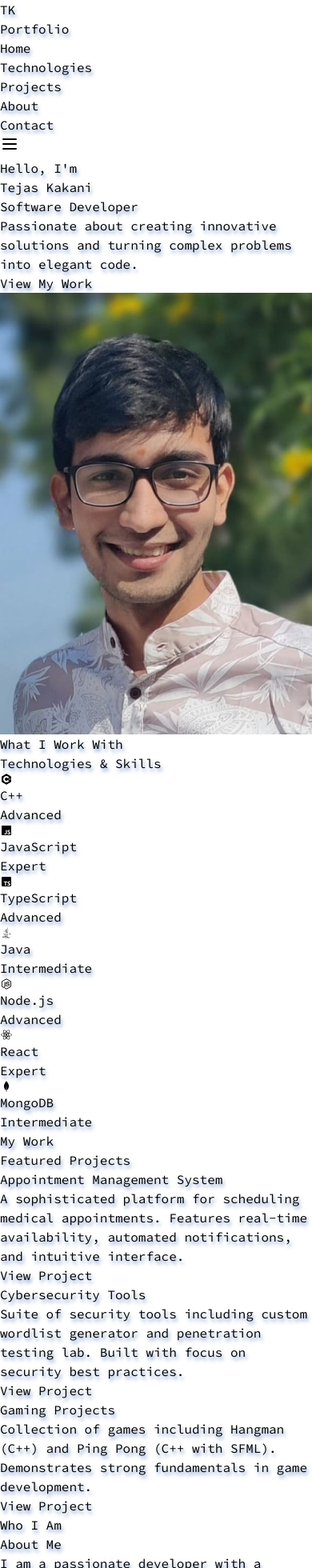
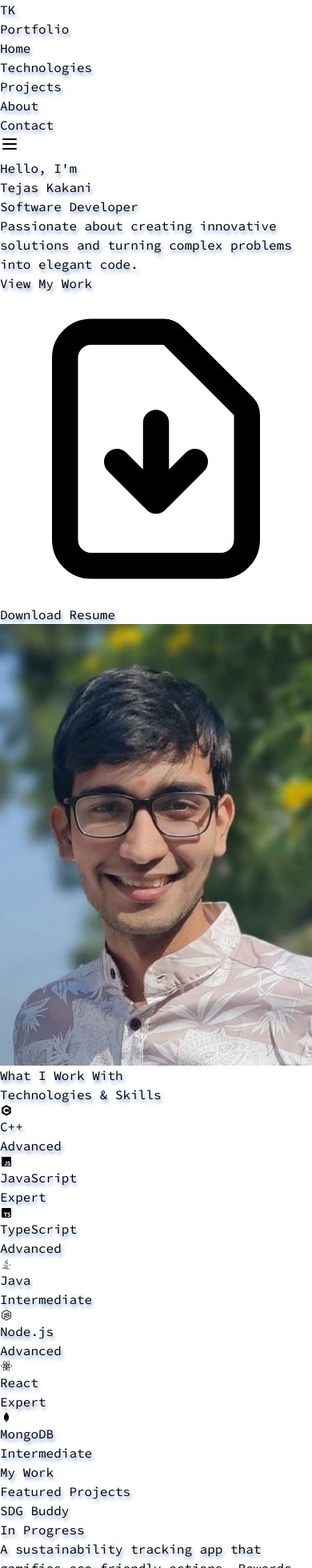
Before and after one commit to TejasKakani/myportfolio, a React (Vite) app: page / in a window 390 px wide. Shown: the top 1960 px of the page at 80% size. Built offline with nearby package versions, Linux system fonts and the light colour scheme.

Commit message:
Added a resume file

```diff
--- a/src/components/Contact.jsx
+++ b/src/components/Contact.jsx
@@ -36,6 +36,19 @@ function Contact() {
                 Send Email
               </motion.a>
 
+              <motion.a
+                href="/resume.pdf"
+                download
+                whileHover={{ scale: 1.02 }}
+                whileTap={{ scale: 0.98 }}
+                className="flex items-center gap-3 bg-gradient-to-r from-purple-500 to-pink-500 text-white px-6 py-3 rounded-lg font-semibold text-lg justify-center hover:shadow-lg transition-all"
+              >
+                <svg xmlns="http://www.w3.org/2000/svg" className="h-6 w-6" fill="none" viewBox="0 0 24 24" stroke="currentColor">
+                  <path strokeLinecap="round" strokeLinejoin="round" strokeWidth={2} d="M12 10v6m0 0l-3-3m3 3l3-3m2 8H7a2 2 0 01-2-2V5a2 2 0 012-2h5.586a1 1 0 01.707.293l5.414 5.414a1 1 0 01.293.707V19a2 2 0 01-2 2z" />
+                </svg>
+                Download Resume
+              </motion.a>
+
               <div className="flex justify-center gap-4 mt-4">
                 <motion.a
                   href="https://github.com/TejasKakani"
--- a/src/components/Hero.jsx
+++ b/src/components/Hero.jsx
@@ -14,6 +14,7 @@ function Hero() {
             <h1 className="text-5xl md:text-6xl font-bold bg-gradient-to-r from-purple-500 via-pink-500 to-red-500 bg-clip-text text-transparent mb-4">Tejas Kakani</h1>
             <h2 className="text-2xl md:text-3xl bg-gradient-to-r from-purple-500 via-pink-500 to-red-500 bg-clip-text text-transparent mb-6">Software Developer</h2>
             <p className="text-gray-300 max-w-md mb-8">Passionate about creating innovative solutions and turning complex problems into elegant code.</p>
+            <div className="flex flex-col sm:flex-row gap-4 justify-center md:justify-start">
               <motion.a
                 href="https://github.com/TejasKakani"
                 target="_blank"
@@ -24,6 +25,20 @@ function Hero() {
               >
                 View My Work
               </motion.a>
+              <motion.a
+                href="/resume.pdf"
+                target="_blank"
+                rel="noopener noreferrer"
+                whileHover={{ scale: 1.05 }}
+                whileTap={{ scale: 0.95 }}
+                className="inline-flex items-center gap-2 bg-white/10 backdrop-blur-sm text-white px-8 py-3 rounded-full hover:bg-white/20 transition-all cursor-pointer border border-white/10"
+              >
+                <svg xmlns="http://www.w3.org/2000/svg" className="h-5 w-5" viewBox="0 0 24 24" fill="none" stroke="currentColor" strokeWidth="2">
+                  <path strokeLinecap="round" strokeLinejoin="round" d="M12 10v6m0 0l-3-3m3 3l3-3m2 8H7a2 2 0 01-2-2V5a2 2 0 012-2h5.586a1 1 0 01.707.293l5.414 5.414a1 1 0 01.293.707V19a2 2 0 01-2 2z" />
+                </svg>
+                Download Resume
+              </motion.a>
+            </div>
         </motion.div>
         <motion.div
           initial={{ opacity: 0, x: 50 }}
--- a/src/components/Projects.jsx
+++ b/src/components/Projects.jsx
@@ -1,7 +1,7 @@
 import { motion, useScroll, useTransform } from "framer-motion";
 import { useRef } from "react";
 
-function Card({title, description, link}) {
+function Card({title, description, link, status}) {
     const ref = useRef(null);
     const {scrollYProgress} = useScroll({
         target: ref,
@@ -18,10 +18,17 @@ function Card({title, description, link}) {
         >
             <motion.div
               whileHover={{ scale: 1.03 }}
-              className="bg-white/5 backdrop-blur-sm p-6 rounded-xl shadow-xl h-[400px] flex flex-col"
+              className="bg-white/5 backdrop-blur-sm p-8 rounded-xl shadow-xl h-[450px] flex flex-col relative"
             >
-                <h1 className="font-bold text-2xl text-white mb-4">{title}</h1>
-                <p className="text-gray-300 text-lg flex-grow">{description}</p>
+                <div className="flex items-start justify-between mb-6">
+                    <h1 className="font-bold text-2xl text-white">{title}</h1>
+                    {status && (
+                        <span className="inline-flex items-center px-3 py-1 rounded-full text-sm font-medium bg-purple-500/20 text-purple-300 border border-purple-500/30">
+                            {status}
+                        </span>
+                    )}
+                </div>
+                <p className="text-gray-300 text-lg flex-grow leading-relaxed">{description}</p>
                 {link && (
                   <motion.a
                     href={link}
@@ -39,6 +46,32 @@ function Card({title, description, link}) {
 }
 
 function Projects() {
+  const containerRef = useRef(null);
+
+  const handleMouseMove = (e) => {
+    if (!containerRef.current) return;
+
+    const container = containerRef.current;
+    const containerWidth = container.offsetWidth;
+    const mouseX = e.clientX;
+    const containerRect = container.getBoundingClientRect();
+    const containerLeft = containerRect.left;
+    const scrollWidth = container.scrollWidth;
+
+    // Calculate the scroll position based on mouse position
+    const scrollZone = 0.2; // 20% of the container width on each side
+    const zoneWidth = containerWidth * scrollZone;
+
+    if (mouseX < containerLeft + zoneWidth) {
+      // Scroll left when mouse is in the left zone
+      const scrollSpeed = (1 - (mouseX - containerLeft) / zoneWidth) * 15;
+      container.scrollLeft -= scrollSpeed;
+    } else if (mouseX > containerLeft + containerWidth - zoneWidth) {
+      // Scroll right when mouse is in the right zone
+      const scrollSpeed = (1 - (containerLeft + containerWidth - mouseX) / zoneWidth) * 15;
+      container.scrollLeft += scrollSpeed;
+    }
+  };
 
   return (
     <>
@@ -52,16 +85,27 @@ function Projects() {
         <h2 className="text-gray-200 mb-4">My Work</h2>
         <h1 className="text-4xl md:text-5xl font-bold bg-gradient-to-r from-purple-500 via-pink-500 to-red-500 bg-clip-text text-transparent">Featured Projects</h1>
       </motion.div>
-      <div className="w-full overflow-hidden px-4 md:px-8 pb-8">
-        <div className="flex gap-6 overflow-x-auto snap-x snap-mandatory no-scrollbar min-w-full">
+      <div
+        className="w-full overflow-hidden px-4 md:px-8 pb-8"
+        onMouseMove={handleMouseMove}
+      >
+         <div
+           ref={containerRef}
+           className="flex gap-6 overflow-x-auto snap-x snap-mandatory no-scrollbar min-w-full scroll-smooth">
+          <Card
+            title="SDG Buddy"
+            description="A sustainability tracking app that gamifies eco-friendly actions. Rewards users for sustainable behaviors aligned with UN SDGs. Features real-time tracking and an innovative reward system."
+            link="https://github.com/TejasKakani/SDG-Buddy"
+            status="In Progress"
+          />
           <Card
             title="Appointment Management System"
-            description="A sophisticated platform for scheduling medical appointments. Features real-time availability, automated notifications, and intuitive interface."
+            description="A sophisticated platform for scheduling medical appointments. Features real-time availability and intuitive interface."
             link="https://github.com/TejasKakani/Appointment-Management-System"
           />
           <Card
             title="Cybersecurity Tools"
-            description="Suite of security tools including custom wordlist generator and penetration testing lab. Built with focus on security best practices."
+            description="Security tools including custom wordlist generator. Built with focus on security best practices."
             link="https://github.com/TejasKakani/Wordlists-and-Cybersecurity"
           />
           <Card
```
Also changed, not shown: 9 other files (tests, documents, lock files or other folders). Lines whose indentation alone changed are shown as unchanged.
